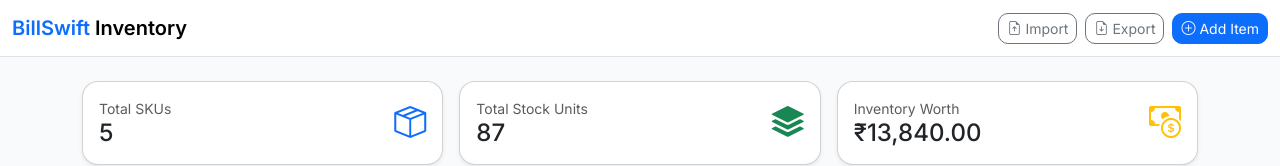
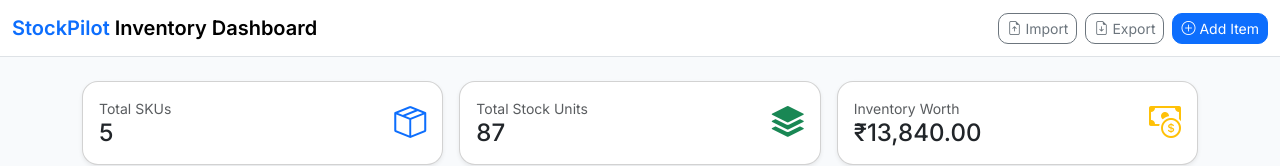
Before and after one commit to vipinjaiswal2003/StockPilot, a plain HTML site: page index.html in a window 1280 px wide. Shown: the top 166 px of the page. Drawn offline with nearby package versions, Linux system fonts and the light colour scheme.

Commit message:
index.html

```diff
--- a/index.html
+++ b/index.html
@@ -14,7 +14,7 @@
 <body>
 <nav class="navbar navbar-expand-lg bg-white border-bottom sticky-top">
   <div class="container-fluid">
-    <a class="navbar-brand fw-semibold" href="#"><span class="text-primary">BillSwift</span> Inventory</a>
+    <a class="navbar-brand fw-semibold" href="#"><span class="text-primary">StockPilot</span> Inventory Dashboard</a>
     <div class="d-flex gap-2">
       <button id="btnImport" class="btn btn-outline-secondary btn-sm" title="Import JSON">
         <i class="bi bi-file-earmark-arrow-up"></i> Import
```
